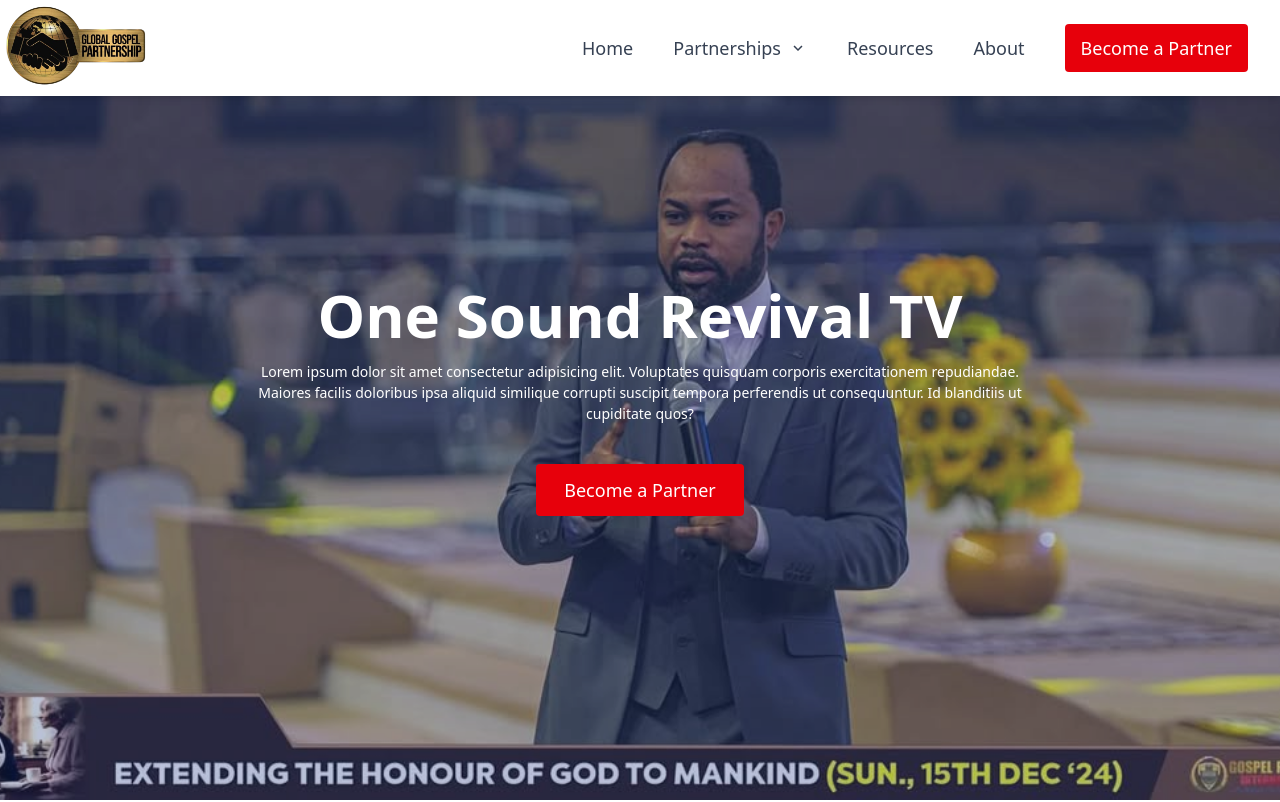
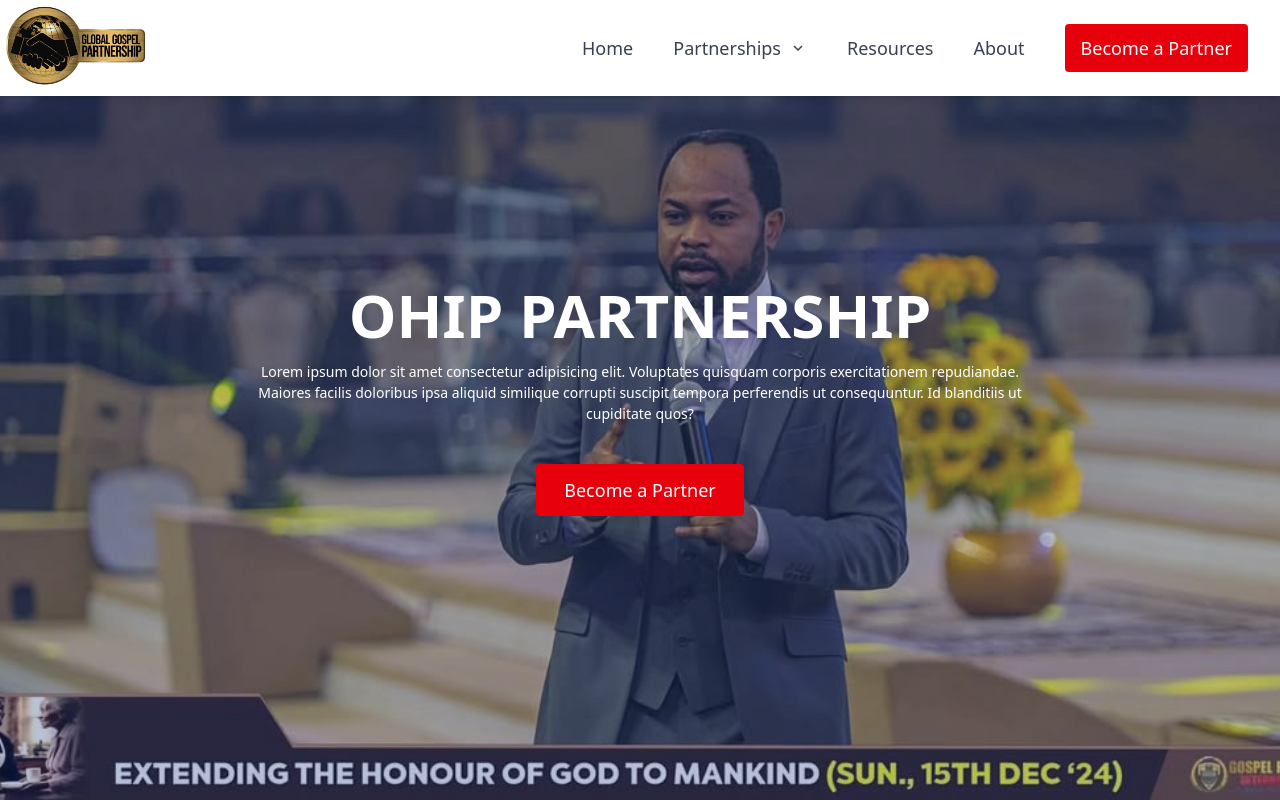
Before and after one commit to mosesket/ohip-partnership, a React (Vite) app: page / in a window 1280 px wide. Shown: the top 802 px of the page. Built offline with nearby package versions, Linux system fonts and the light colour scheme.

Commit message:
Changed from One sound to OHIP

```diff
--- a/index.html
+++ b/index.html
@@ -4,7 +4,7 @@
     <meta charset="UTF-8" />
     <link rel="icon" href="src/assets/logo/one-sound-logo.png" />
     <meta name="viewport" content="width=device-width, initial-scale=1.0" />
-    <title>One Sound | OHIP PARTNERSHIP</title>
+    <title>OHIP PARTNERSHIP</title>
   </head>
   <body>
     <div id="root"></div>
--- a/src/components/Footer/Footer.tsx
+++ b/src/components/Footer/Footer.tsx
@@ -5,7 +5,7 @@
         <div className="">
           <div className="">
             <h2 className="text-2xl font-semibold mb-2">Contact</h2>
-            <p>becomeohippartner@gmail.com</p>
+            <p>becomepartner@gmail.com</p>
           </div>
           <div className="">
             <h2 className="text-2xl font-semibold mb-2 mt-3">Address</h2>
--- a/src/components/Header/Header.tsx
+++ b/src/components/Header/Header.tsx
@@ -14,11 +14,7 @@
   };
   return (
     <header className="bg-white shadow-md p-4 px-8 flex justify-between items-center fixed w-full z-[1000] h-24">
-      <img
-        src={logo}
-        alt="One Sound Revival TV logo"
-        className="w-25 -rotate-90"
-      />
+      <img src={logo} alt="Ohip LOgo" className="w-25 -rotate-90" />
       <nav className="hidden min-[860px]:block">
         <ul className="flex gap-10 text-lg">
           <li>
--- a/src/pages/About.tsx
+++ b/src/pages/About.tsx
@@ -23,7 +23,7 @@
         <div className="absolute bg-blue-900/30 inset-0"></div>
         <div className="z-10">
           <h2 className="text-white text-6xl max-[820px]:text-5xl font-semibold text-center mb-4">
-            About One Sound Revival TV
+            About OHIP Partnership
           </h2>
           <p className="text-white max-w-3xl max-[820px]:max-w-xl text-[14px] text-center max-[490px]:px-8">
             Lorem ipsum dolor sit amet consectetur adipisicing elit. Voluptates
--- a/src/pages/Home.tsx
+++ b/src/pages/Home.tsx
@@ -104,8 +104,8 @@
       >
         <div className="absolute bg-blue-900/30 inset-0"></div>
         <div className="z-10">
-          <h2 className="text-white text-6xl max-[820px]:text-5xl font-semibold text-center mb-4">
-            One Sound Revival TV
+          <h2 className="text-white uppercase text-6xl max-[820px]:text-5xl font-semibold text-center mb-4">
+            OHIP Partnership
           </h2>
           <p className="text-white max-w-3xl max-[820px]:max-w-xl text-[14px] text-center max-[490px]:px-8">
             Lorem ipsum dolor sit amet consectetur adipisicing elit. Voluptates
```
